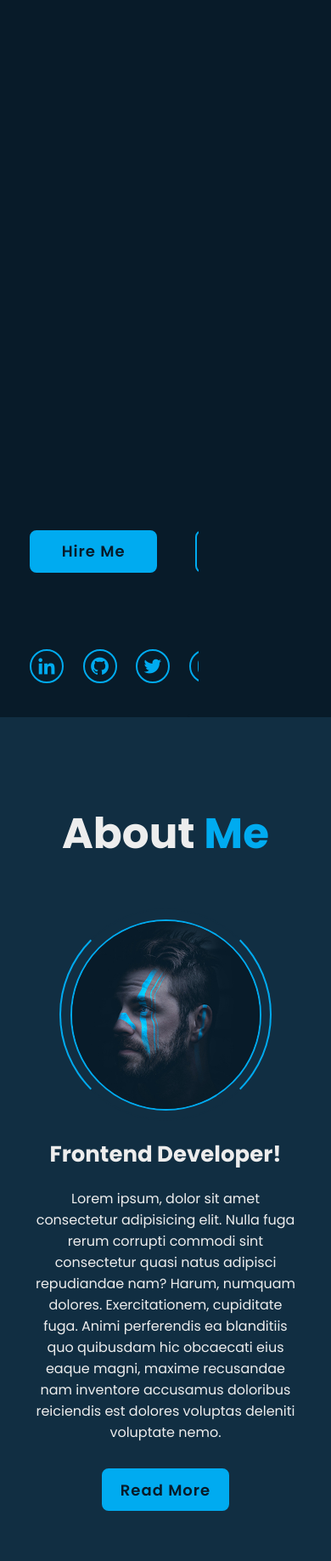
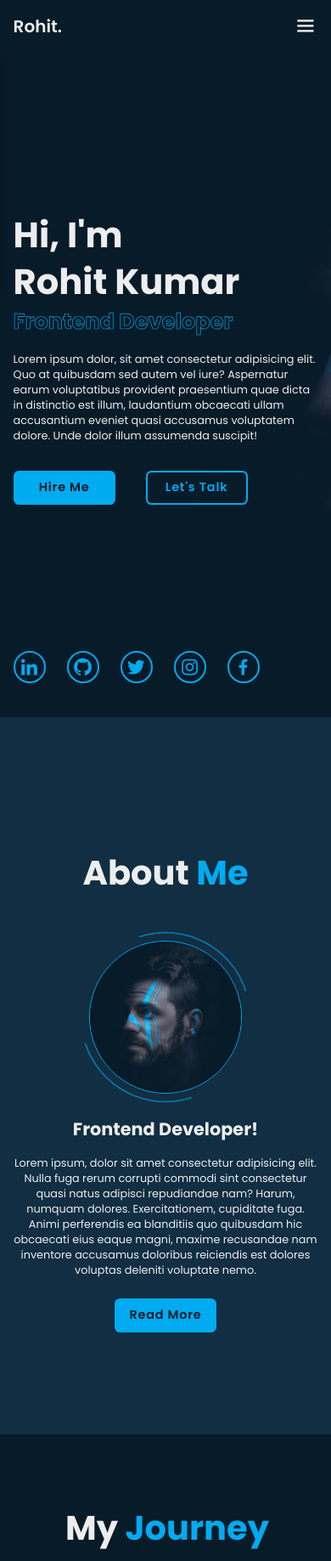
Before and after one commit to RohitKumar-tech/Rohit-Personal-Portfolio-Website, a PHP site: page / in a window 390 px wide. Shown: the top 1837 px of the page at 85% size. Run offline with PHP 8.4, Linux system fonts and the light colour scheme.

Commit message:
Todays-Update

```diff
--- a/index.html
+++ b/index.html
@@ -15,11 +15,9 @@
 <body>
     <!-- Header design -->
     <header class="header">
-        <a href="#" class="logo">Rohit.</a>
+        <a href="#" class="logo">Rohit.<span class="animate" style="--i:1;"></span></a>
 
-        <div class="bx-bx-menu" id="menu-icon">
-            <i class='bx bx-menu'></i>
-        </div>
+        <div class="bx bx-menu" id="menu-icon"><span class="animate" style="--i:2;"></span></div>
 
         <nav class="navbar">
             <a href="#home" class="active">Home</a>
@@ -27,27 +25,32 @@
             <a href="#education" class="">Education</a>
             <a href="#skills" class="">Skills</a>
             <a href="#contact" class="">Contact</a>
+
+            <span class="active-nav"></span>
+            <span class="animate" style="--i:2;"></span>
         </nav>
     </header>
 
     <!-- home section design -->
 
     <!-- section.home#home -> one line command for the below line -->
-    <section class="home" id="home">
+    <section class="home show-animate" id="home">
         <div class="home-content">
-            <h1>Hi, I'm <span>Rohit Kumar</span></h1>
-
+            <h1>Hi, I'm <span>Rohit Kumar</span><span class="animate" style="--i:2;"></span></h1>
             <div class="text-animate">
                 <h3>Frontend Developer</h3>
+                <span class="animate" style="--i:3;"></span>
             </div>
 
             <p>
                 Lorem ipsum dolor, sit amet consectetur adipisicing elit. Quo at quibusdam sed autem vel iure? Aspernatur earum voluptatibus provident praesentium quae dicta in distinctio est illum, laudantium obcaecati ullam accusantium eveniet quasi accusamus voluptatem dolore. Unde dolor illum assumenda suscipit!
+                <span class="animate" style="--i:3;"></span>
             </p>
 
             <div class="btn-box">
                 <a href="#" class="btn">Hire Me</a>
                 <a href="#" class="btn">Let's Talk</a>
+                <span class="animate" style="--i:3;"></span>
             </div>
         </div>
 
@@ -57,6 +60,7 @@
             <a href="#"><i class='bx bxl-twitter' ></i></a>
             <a href="#"><i class='bx bxl-instagram' ></i></a>
             <a href="#"><i class='bx bxl-facebook'></i></a>
+            <!-- <span class="animate" style="--i:3;"></span>  -->
         </div>
 
         <div class="home-imgHover"></div>
--- a/js/script.js
+++ b/js/script.js
@@ -1,4 +1,11 @@
 // toggle icon navbar
+let menuIcon = document.querySelector('#menu-icon');
+let navbar = document.querySelector('.navbar');
+
+menuIcon.onclick = () => {
+    menuIcon.classList.toggle('bx-x');
+    navbar.classList.toggle('active');
+}
 
 // scroll selections
 let sections = document.querySelectorAll('section');
@@ -17,10 +24,20 @@
                 links.classList.remove('active');
                 document.querySelector('header nav a[href*=' + id + ']').classList.add('active');
             });
+            // active sections for animation on scroll
+            sec.classList.add('show-animate');
+        }
+        // if want to use animation that repeats on scroll use this
+        else{
+            sec.classList.remove('show-animate');
         }
     });
     // sticky header
     let header = document.querySelector('header');
 
     header.classList.toggle('sticky', window.scrollY > 100);
+
+    // remove toggle icon and navbar when click navbar links (scroll)
+    menuIcon.classList.remove('bx-x');
+    navbar.classList.remove('active');
 }
--- a/style/style.css
+++ b/style/style.css
@@ -46,14 +46,13 @@
 }
 
 .logo {
-    /* position: relative; */
+    position: relative;
     font-size: 2.5rem;
     color: var(--text-color);
-    /* text-decoration: none; */
     font-weight: 600;
 }
 
-.logo::before {
+/* .logo::before {
     content: '';
     position: absolute;
     top: 0;
@@ -63,16 +62,17 @@
     background: #081b29;
     animation: showRight 1s ease forwards;
     animation-delay: .4s;
+} */
+
+.navbar {
+    position: relative;
 }
 
 .navbar a {
     font-size: 1.7rem;
-    /* font-size: 18px;   */
     color: var(--text-color);
-    /* text-decoration: none; */
     font-weight: 500;
     margin-left: 3.5rem;
-    /* transition: .3s; */
 }
 
 .navbar a:hover {
@@ -84,6 +84,7 @@
 }
 
 #menu-icon {
+    position: relative;
     font-size: 3.6rem;
     color: var(--text-color);
     cursor: pointer;
@@ -96,7 +97,6 @@
 }
 
 .home {
-    /* height: 100vh; */
     background: url('../images/home.jpg') no-repeat;
     background-size: cover;
     display: flex;
@@ -107,10 +107,12 @@
 
 .home-content {
     max-width: 60rem;
+    z-index: 99;
 }
 
 .home-content h1 {
     position: relative;
+    display: inline-block;
     font-size: 5.6rem;
     font-weight: 700;
     line-height: 1.3;
@@ -125,7 +127,7 @@
     width: 32.8rem;
 }
 
-.home-content h1::before {
+/* .home-content h1::before {
     content: '';
     position: absolute;
     top: 0;
@@ -135,17 +137,36 @@
     background: #081b29;
     animation: showRight 1s ease forwards;
     animation-delay: 1s;
-}
+} */
 
 .home-content .text-animate h3 {
-    position: relative;
     font-size: 3.2rem;
     font-weight: 700;
     color: transparent;
     -webkit-text-stroke: .7px var(--main-color);
+    /* background-image: linear-gradient( var(--main-color) , var(--main-color) );
+    background-repeat: no-repeat;
+    -webkit-background-clip: text;
+    /* -28rem is the background position here
+    background-position: 0 0;
+    animation: homeBgText 6s linear infinite;
+    animation-delay: 2s; */
 }
 
-.home-content h3::before {
+/* .home-content .text-animate h3::before {
+    content: '';
+    position: absolute;
+    top: 0;
+    left: 0;
+    width: 0;
+    height: 100%;
+    border-right: 2px solid var(--main-color);
+    z-index: -1;
+    animation: homeCursorText 6s linear infinite;
+    animation-delay: 2s;
+} */
+
+/* .home-content h3::before {
     content: '';
     position: absolute;
     top: 0;
@@ -155,7 +176,7 @@
     background: #081b29;
     animation: showRight 1s ease forwards;
     animation-delay: 1.3s;
-}
+} */
 
 .home-content p {
     position: relative;
@@ -163,7 +184,7 @@
     margin: 2rem 0 4rem;
 }
 
-.home-content p::before {
+/* .home-content p::before {
     content: '';
     position: absolute;
     top: 0;
@@ -173,7 +194,7 @@
     background: #081b29;
     animation: showRight 1s ease forwards;
     animation-delay: 1.6s;
-}
+} */
 
 .btn-box {
     position: relative;
@@ -272,8 +293,8 @@
     width: 0;
     height: 100%;
     background: var(--main-color);
-    /* animation: showRight 1s ease forwards;
-    animation-delay: 2.5s; */
+    /* animation: showRight 1s ease forwards; */
+    animation-delay: 2.5s;
     transition: .5s;
     z-index: -1;
 }
@@ -304,7 +325,7 @@
     opacity: .8;
 }
 
-.home-imgHover::after {
+/* .home-imgHover::after {
     content: '';
     position: absolute;
     top: 0;
@@ -315,7 +336,7 @@
     animation: showRight 1s ease forwards;
     animation-delay: 3s;
     z-index: 100;
-}
+} */
 
 .about {
     display: flex;
@@ -366,6 +387,7 @@
     border-bottom: .2rem solid var(--second-bg-color);
     border-left: .2rem solid var(--main-color);
     border-right: .2rem solid var(--main-color);
+    animation: aboutSpinner 8s linear infinite;
 
 }
 
@@ -718,9 +740,206 @@
     color: var(--main-color);
 }
 
+/* ANIMATION RELODE AND SCROLL */
+.animate {
+    position: absolute;
+    top: 0;
+    right: 0;
+    width: 100%;
+    height: 100%;
+    background: yellowgreen;
+    z-index: 98;
+}
+
+.logo .animate,
+.navbar .animate,
+#menu-icon .animate,
+.home.show-animate .animate{
+    animation: showRight 1s ease forwards;
+    animation-delay: calc(.3s * var(--i)) ;
+}
+
 /* BREAKPOINTS */
-@media ()
+@media(max-width : 1200px){
+    html {
+        font-size: 55%;
+    }
+}
+
+@media (max-width: 991px){
+    .header {
+        padding: 2rem 4%;
+    }
+
+    section {
+        padding: 10rem 4% 2rem;
+    }
+
+    .home {
+        padding: 0 4%;
+    }
+
+    .footer {
+        padding: 2rem 4%;
+    }
+}
+
+@media (max-width: 768px) {
+    .header {
+        background: var(--bg-color);
+    }
+
+    #menu-icon {
+        display: block;
+    }
+
+    .navbar {
+        position: absolute;
+        top: 100%;
+        left: -100%;
+        width: 100%;
+        padding: 1rem 4%;
+        background: var(--main-color);
+        box-shadow: 0 .5rem 1rem rgba(0,0,0,.2);
+        transition: .25s ease;
+        transition-delay: .25s;
+        z-index: 1;
+    }
+
+    .navbar.active {
+        left: 0;
+        transition-delay: 0s;
+    }
+
+    .navbar .active-nav {
+        position: absolute;
+        top: 0;
+        left: -100%;
+        width: 100%;
+        height: 100%;
+        background: var(--bg-color);
+        border-top: .1rem solid rgba(0,0,0,.2);
+        z-index: -1;
+        transition: .25s ease;
+        transition-delay: 0s;
+    }
+
+    .navbar.active .active-nav {
+        left: 0;
+        transition-delay: .25s;
+    }
+
+    .navbar a {
+        display: block;
+        font-size: 2rem;
+        margin: 3rem 0;
+        transform: translateX(-20rem);
+        transition: .25s ease;
+        transition-delay: 0s;
+    }
+
+    .navbar.active a {
+        transform: translateX(0);
+        transition-delay: .25s;
+    }
+
+    .home-imgHover {
+        pointer-events: none;
+        background: var(--bg-color);
+        opacity: .6;
+    }
+}
+
+@media (max-width: 528px) {
+    html {
+        font-size: 50%;
+    }
+
+    .home-content h1 {
+        display: flex;
+        flex-direction: column;
+    }
+
+    .home-sci a {
+        width: 38px;
+        height: 38px;
+    }
+}
+
+@media (max-width: 462px){
+    .home-content h1 {
+        font-size: 5.2rem;
+    }
+
+    .education {
+        padding: 10rem 4% 5rem 5%;
+    }
+
+    .contact form .input-box .input-field {
+        width: 100%;
+    }
+
+    .footer  {
+        flex-direction: column-reverse;
+    }
+
+    .footer p {
+        margin-top: 2rem;
+        text-align: center;
+    }
+}
+
+@media (max-width: 371px) {
+    .home {
+        justify-content: center;
+    }
+
+    .home-content {
+        display: flex;
+        align-items: center;
+        flex-direction: column;
+        text-align: center;
+    }
+
+    .home-sci {
+        width: 220px;
+    }
+
+    .home-content h1 {
+        font-size: 5rem;
+    }
+}
+
 /* KEYFRAMES ANIMATION */
+/* @keyframes homeBgText {
+    0%,10%,100% {
+        background-position: -61rem 0;
+    }
+    65%,85%{
+        background-position: 0 0;
+    }
+}
+
+@keyframes homeCursorText {
+    0%,10%,100% {
+        width: 0;
+    }
+    65%,78%,85%{
+        width: 100%;
+        opacity: 1;
+    }
+
+    75%,81% {
+        opacity: 0;
+    }
+} */
+
+@keyframes aboutSpinner {
+    100% {
+        transform: translate(-50%,-50%) rotate(360deg);
+    }
+}
+
 @keyframes showRight {
     100% {
         width: 0%;
```
